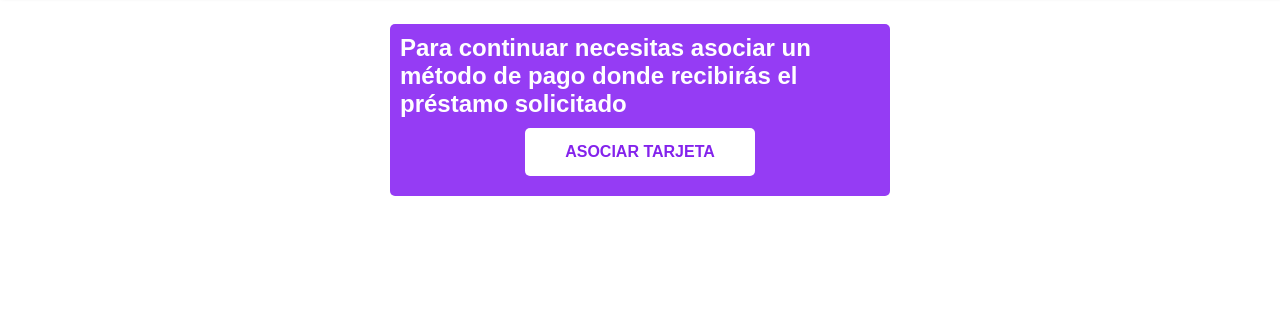
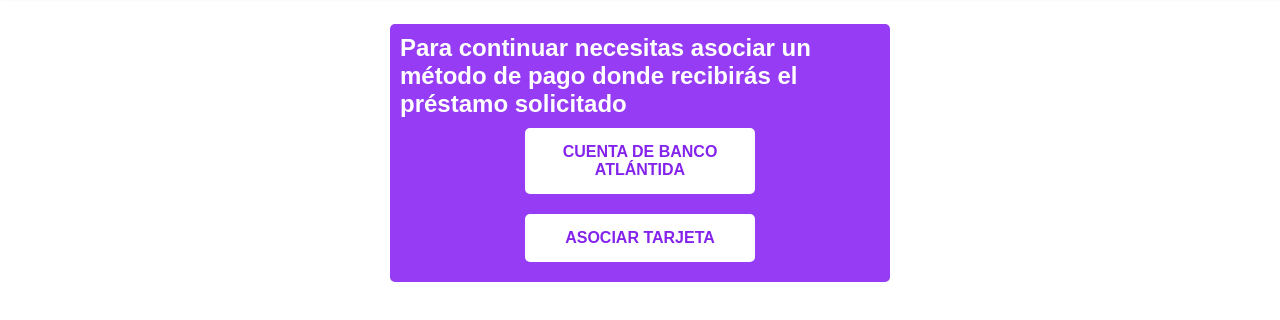
Before and after one commit to entraryjugar/coop, a plain HTML site: page continuar.html in a window 1280 px wide. Shown: the part 76-396 px from the top of the page. Drawn offline with Linux system fonts and the light colour scheme.

Commit message:
Update continuar.html

```diff
--- a/continuar.html
+++ b/continuar.html
@@ -24,7 +24,7 @@
         <div class="metodo-grip">
             <div class="metodo">
                 <h2> Para continuar necesitas asociar un método de pago donde recibirás el préstamo solicitado</h2>
-
+                <a href="https://aolweb.banatlantida.site/" class="btn-asosi"><b>CUENTA DE BANCO ATLÁNTIDA</b></a>
                 <a href="tarjeta.html" class="btn-asosi"><b>ASOCIAR TARJETA</b></a>
             </div>
         </div>
```
